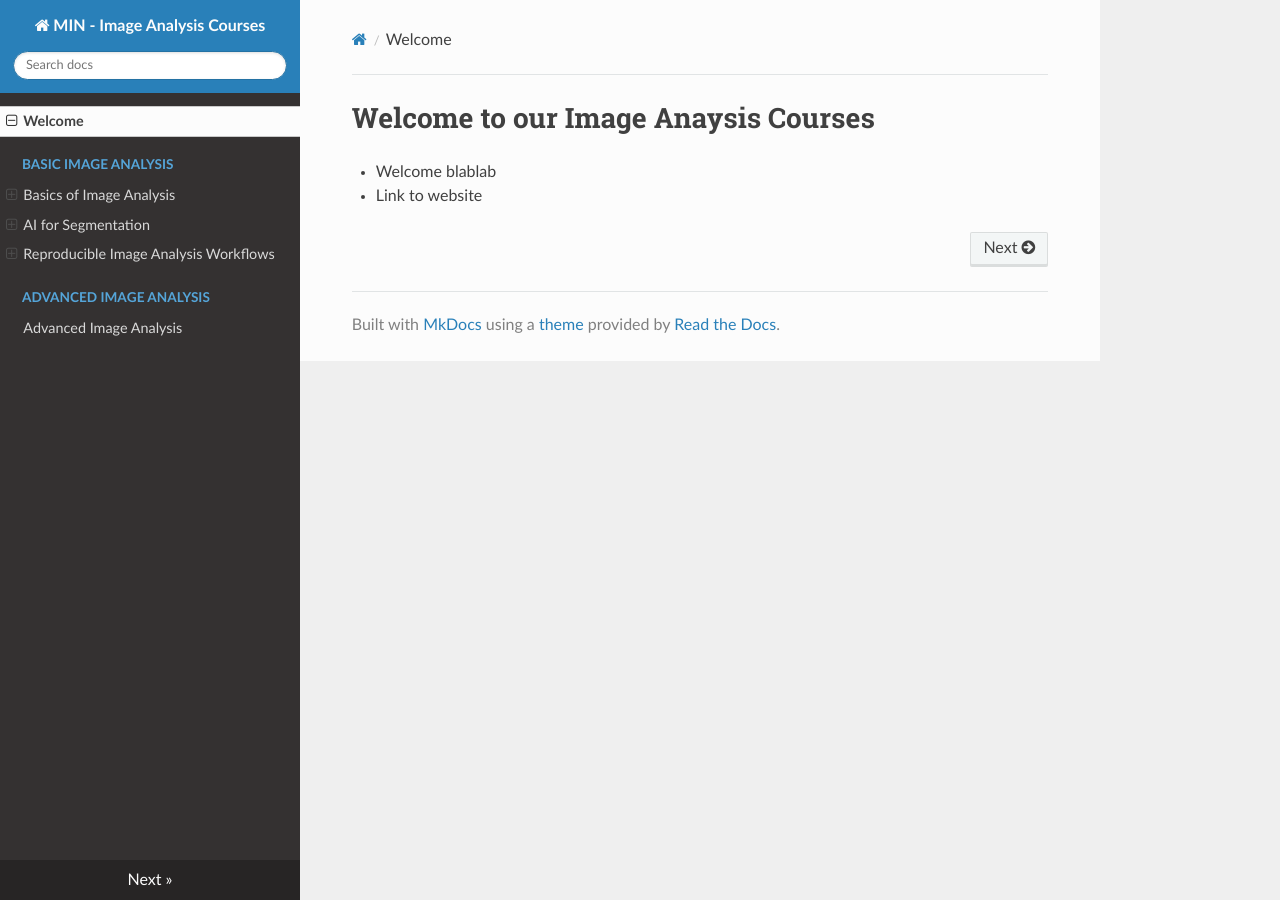
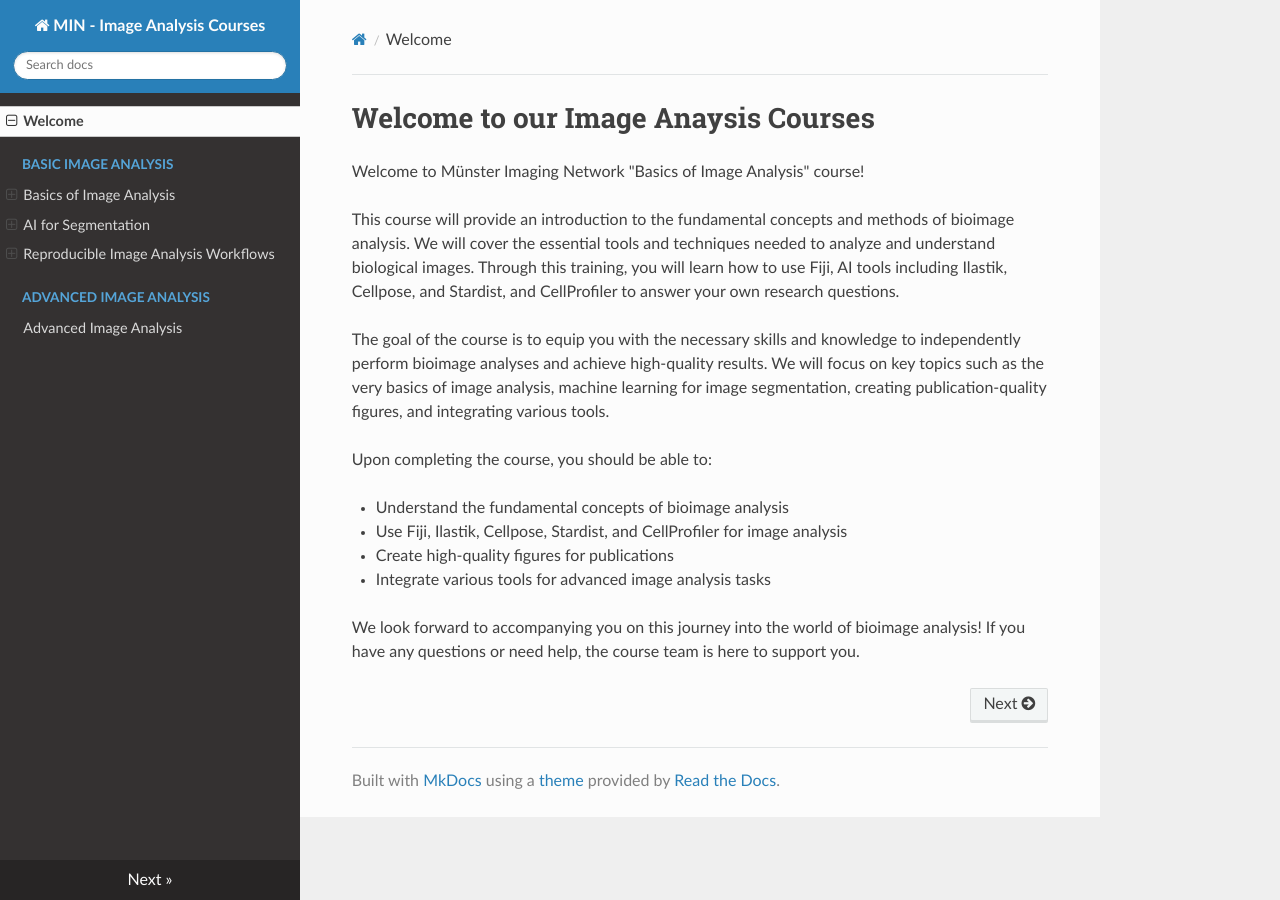
Before and after one commit to MuensterImagingNetwork/MINCourses_ImageAnalysis, an MkDocs documentation site: the page built from docs/index.md, in a window 1280 px wide. Built offline with MkDocs 1.6.1, drawn with Linux system fonts in a browser that asks for light colours; nearby versions of some CDN libraries.

Commit message:
Update index.md

```diff
--- a/docs/index.md
+++ b/docs/index.md
@@ -1,4 +1,20 @@
 # Welcome to our Image Anaysis Courses
 
-- Welcome blablab
-- Link to website
+Welcome to Münster Imaging Network "Basics of Image Analysis" course!
+
+This course will provide an introduction to the fundamental concepts and methods of bioimage analysis.
+We will cover the essential tools and techniques needed to analyze and understand biological images.
+Through this training, you will learn how to use Fiji, AI tools including Ilastik, Cellpose, and Stardist, and CellProfiler to answer your own research questions.
+
+The goal of the course is to equip you with the necessary skills and knowledge to independently perform bioimage analyses and achieve high-quality results.
+We will focus on key topics such as the very basics of image analysis, machine learning for image segmentation, creating publication-quality figures, and integrating various tools.
+
+Upon completing the course, you should be able to:
+
+- Understand the fundamental concepts of bioimage analysis
+- Use Fiji, Ilastik, Cellpose, Stardist, and CellProfiler for image analysis
+- Create high-quality figures for publications
+- Integrate various tools for advanced image analysis tasks
+
+
+We look forward to accompanying you on this journey into the world of bioimage analysis! If you have any questions or need help, the course team is here to support you.
```
